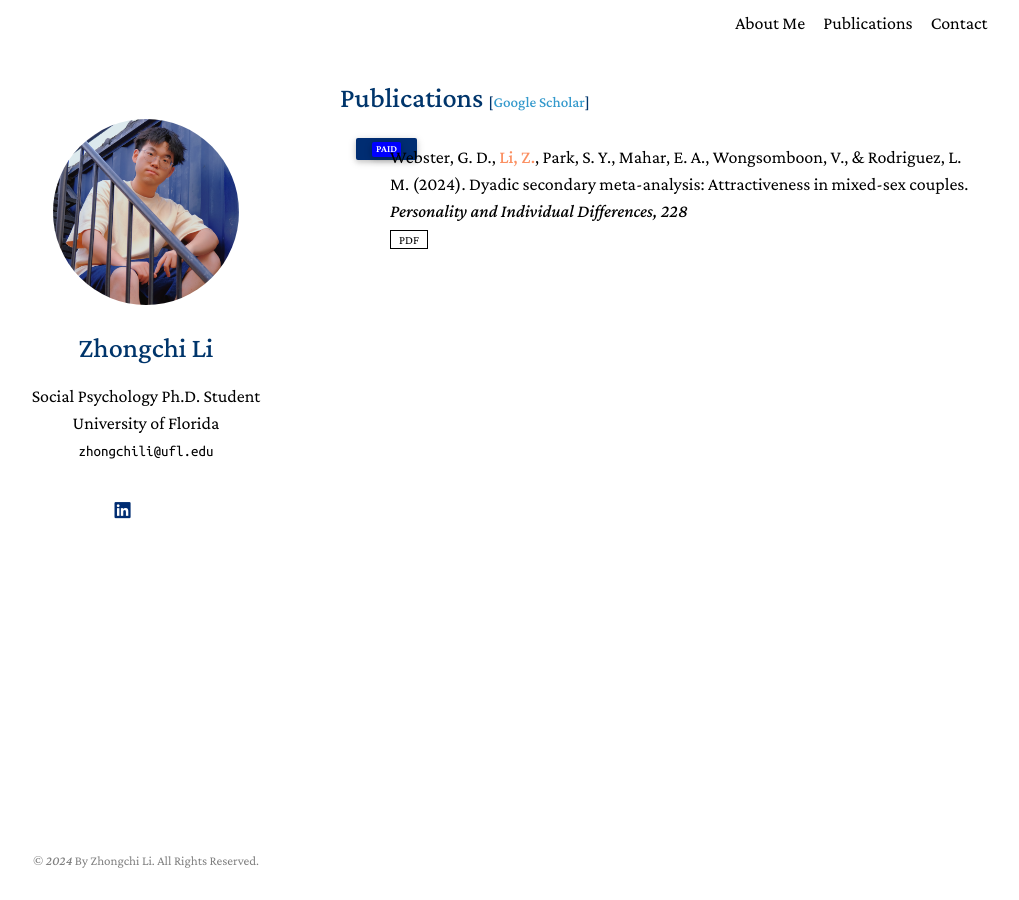
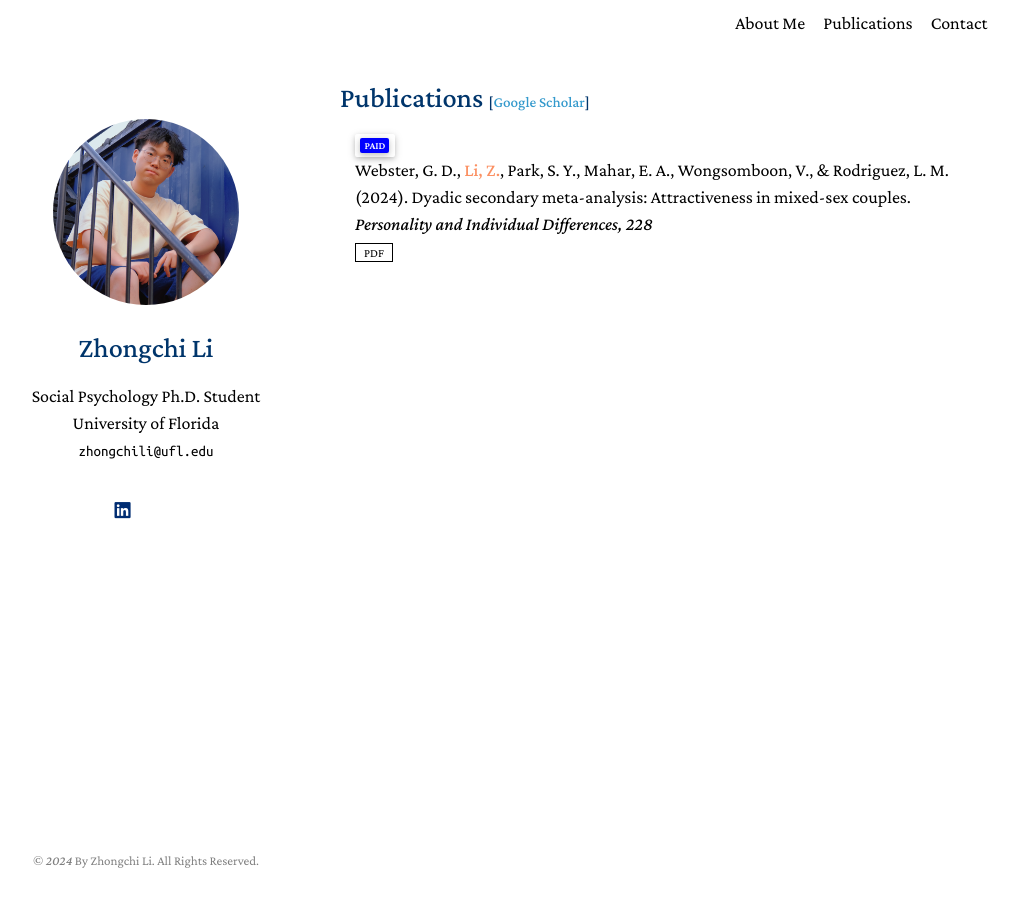
Before and after one commit to zhongchili52/zhongchili52.github.io, a Jekyll site: the page built from publicationspage.md, in a window 1280 px wide. Shown: the whole page, without its empty margins (130-1149 px from the left). Built offline with Jekyll 4.4.1, drawn with Linux system fonts in a browser that asks for light colours; nearby versions of some CDN libraries; library files that are not in the unit come from our copies; a style sheet for code colours, icons or effects is not loaded.

Commit message:
Update publications.md

```diff
--- a/_includes/publications.md
+++ b/_includes/publications.md
@@ -10,11 +10,8 @@
 
 <li>
 <div class="pub-row">
-   <div class="col-sm-3 abbr" style="position: relative;padding-right: 15px;padding-left: 15px;">
-    <!-- <img src="{{ link.image }}" class="teaser img-fluid z-depth-1" style="width=100;height=40%"> -->
-            <abbr class="badge">{{ link.conference_short }}</abbr>
-  </div>
-  <div class="col-sm-9" style="position: relative;padding-right: 15px;padding-left: 20px;">
+  <div class="col-sm-9" style="position: relative;padding-right: 15px;padding-left: 15px;max-width: 800px; margin: auto;">
+      <abbr class="badge">{{ link.conference_short }}</abbr>
       <div class="title"><a href="{{ link.pdf }}">{{ link.title }}</a></div>
       <div class="author">{{ link.authors }}</div>
       <div class="periodical"><em>{{ link.conference }}</em>
```
